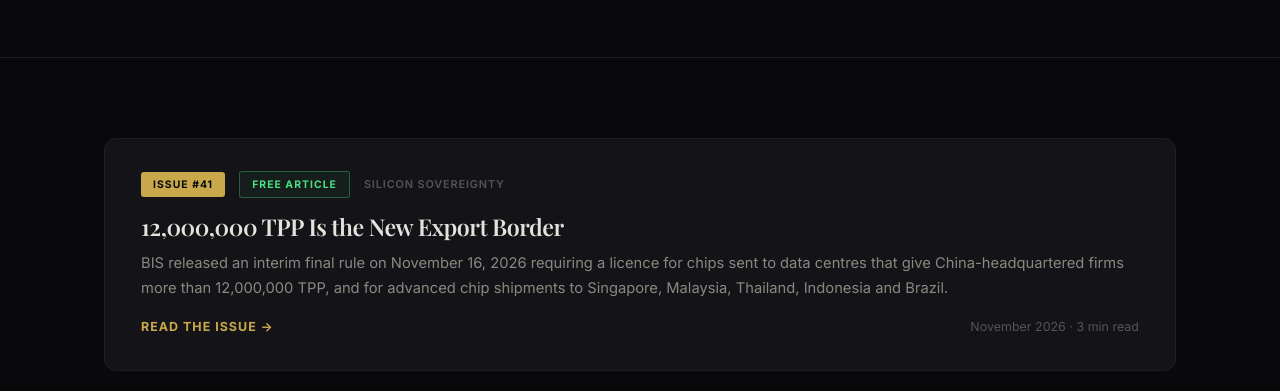
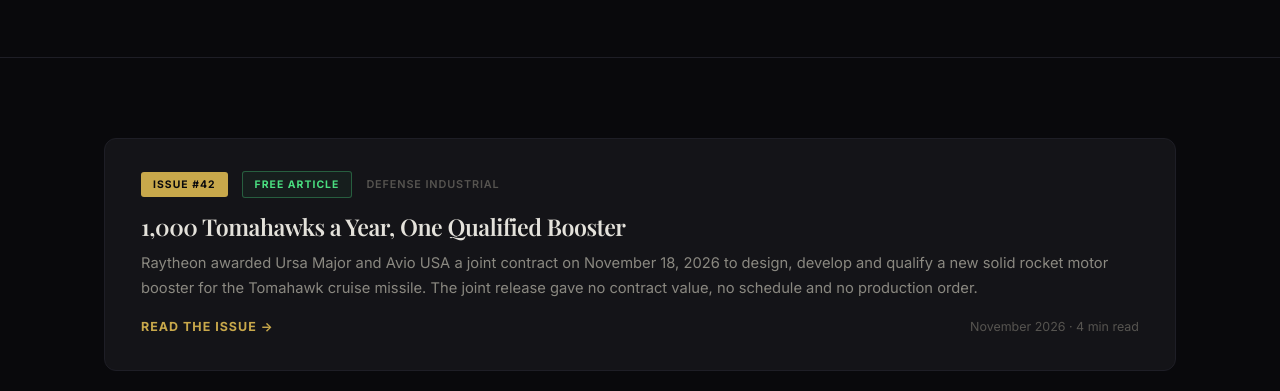
Before and after one commit to gshakir79-dot/resiliencealpha, a plain HTML site: page archive.html in a window 1280 px wide. Shown: the part 397-788 px from the top of the page. Drawn offline with nearby package versions, Linux system fonts and the light colour scheme; a web font is replaced by a local one.

Commit message:
Archive: add issue #42

```diff
--- a/archive.html
+++ b/archive.html
@@ -75,6 +75,19 @@
     <div class="container">
       <div class="archive-list" style="margin-top:0;">
 
+<a href="issue-42.html" class="archive-card">
+          <div class="archive-card-meta">
+            <span class="issue-chip">Issue #42</span>
+            <span class="free-chip">Free Article</span>
+            <span class="category-chip">Defense Industrial</span>
+          </div>
+          <h3>1,000 Tomahawks a Year, One Qualified Booster</h3>
+          <p class="archive-excerpt">Raytheon awarded Ursa Major and Avio USA a joint contract on November 18, 2026 to design, develop and qualify a new solid rocket motor booster for the Tomahawk cruise missile. The joint release gave no contract value, no schedule and no production order.</p>
+          <div class="archive-footer-row">
+            <span class="archive-read">Read the issue &#8594;</span>
+            <span class="archive-date">November 2026 &#183; 4 min read</span>
+          </div>
+        </a>
 <a href="issue-41.html" class="archive-card">
           <div class="archive-card-meta">
             <span class="issue-chip">Issue #41</span>
```
